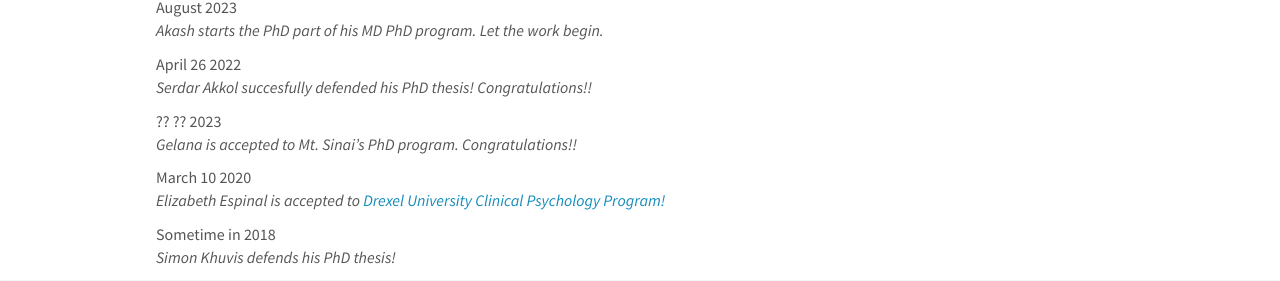
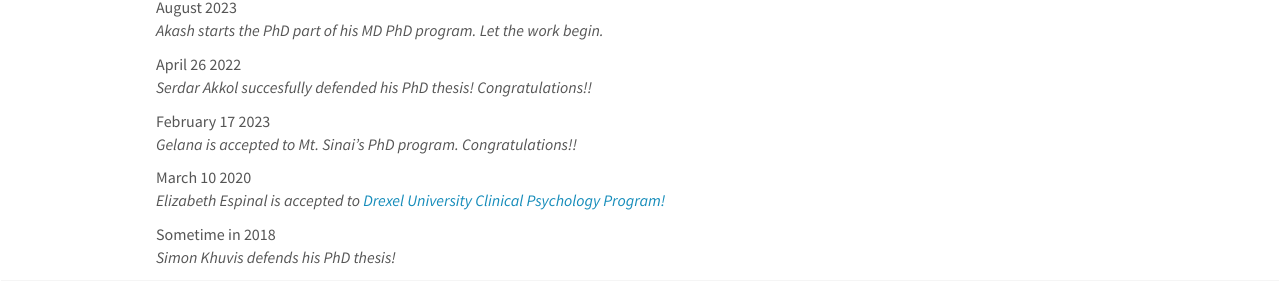
Before and after one commit to sarahgrjohnson/HBMLwebsite, a Jekyll site: the page built from _pages/allnews.md, in a window 1280 px wide and 1103 px high. Shown: the part 662-943 px from the top of the window. Built offline with Jekyll 4.4.1, drawn with Linux system fonts in a browser that asks for light colours; nearby versions of some CDN libraries.

Commit message:
update news
added missing info

```diff
--- a/_data/news.yml
+++ b/_data/news.yml
@@ -31,7 +31,7 @@
 - date: April 26 2022
   headline: "Serdar Akkol succesfully defended his PhD thesis! Congratulations!!"
 
-- date: ?? ?? 2023
+- date: February 17 2023
   headline: "Gelana is accepted to Mt. Sinai's PhD program. Congratulations!!"
 
 - date: March 10 2020
```
